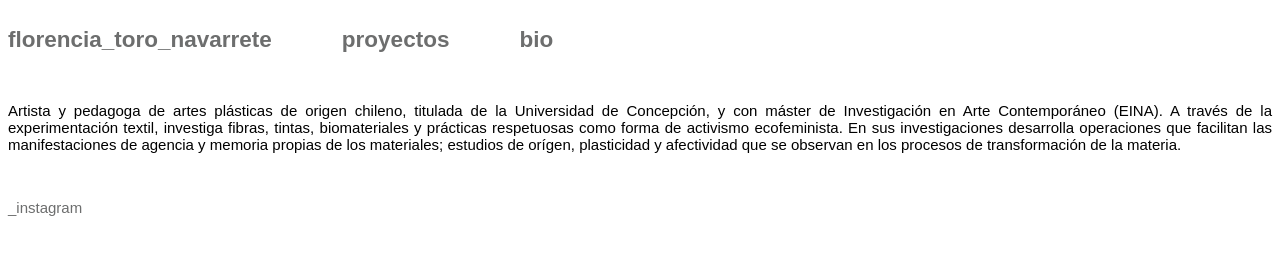
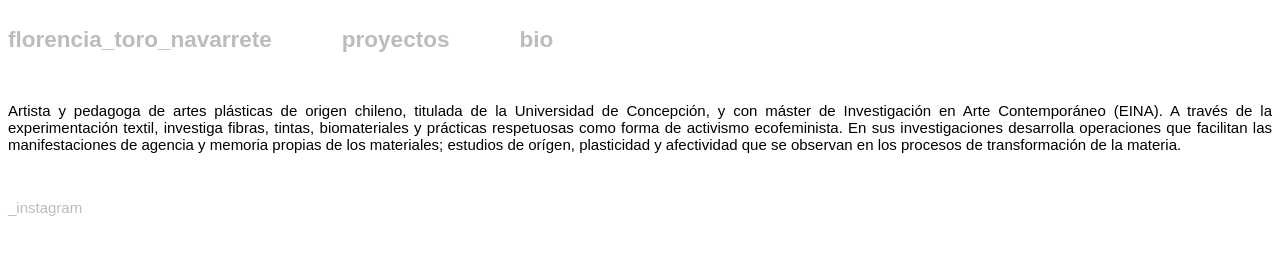
Before and after one commit to florenciatn/portafolio, a plain HTML site: page bio.html in a window 1280 px wide. Drawn offline with Linux system fonts and the light colour scheme.

Commit message:
formatos

```diff
--- a/estiloIndex.css
+++ b/estiloIndex.css
@@ -16,17 +16,17 @@ img {
 
 a {
     text-decoration: none;
-    color:rgb(109, 110, 110)
+    color:rgb(187, 189, 189)
 }
 
 h2 {
     margin-right: 30px;
-    color:rgb(109, 110, 110)
-    }
+    color:rgb(187, 189, 189)
+}
 
 
 h2 a:hover {
-    color:darkgrey
+    color:rgb(224, 222, 222)
 }
 
 p a:hover {
--- a/estiloproyectos.css
+++ b/estiloproyectos.css
@@ -6,11 +6,11 @@ body {
 
 a {
     text-decoration: none;
-    color:rgb(109, 110, 110)
+    color:rgb(187, 189, 189)
 }
 
 h2 a:hover {
-    color:darkgray
+    color:rgb(224, 222, 222)
 }
 
 article:first-of-type {
```
